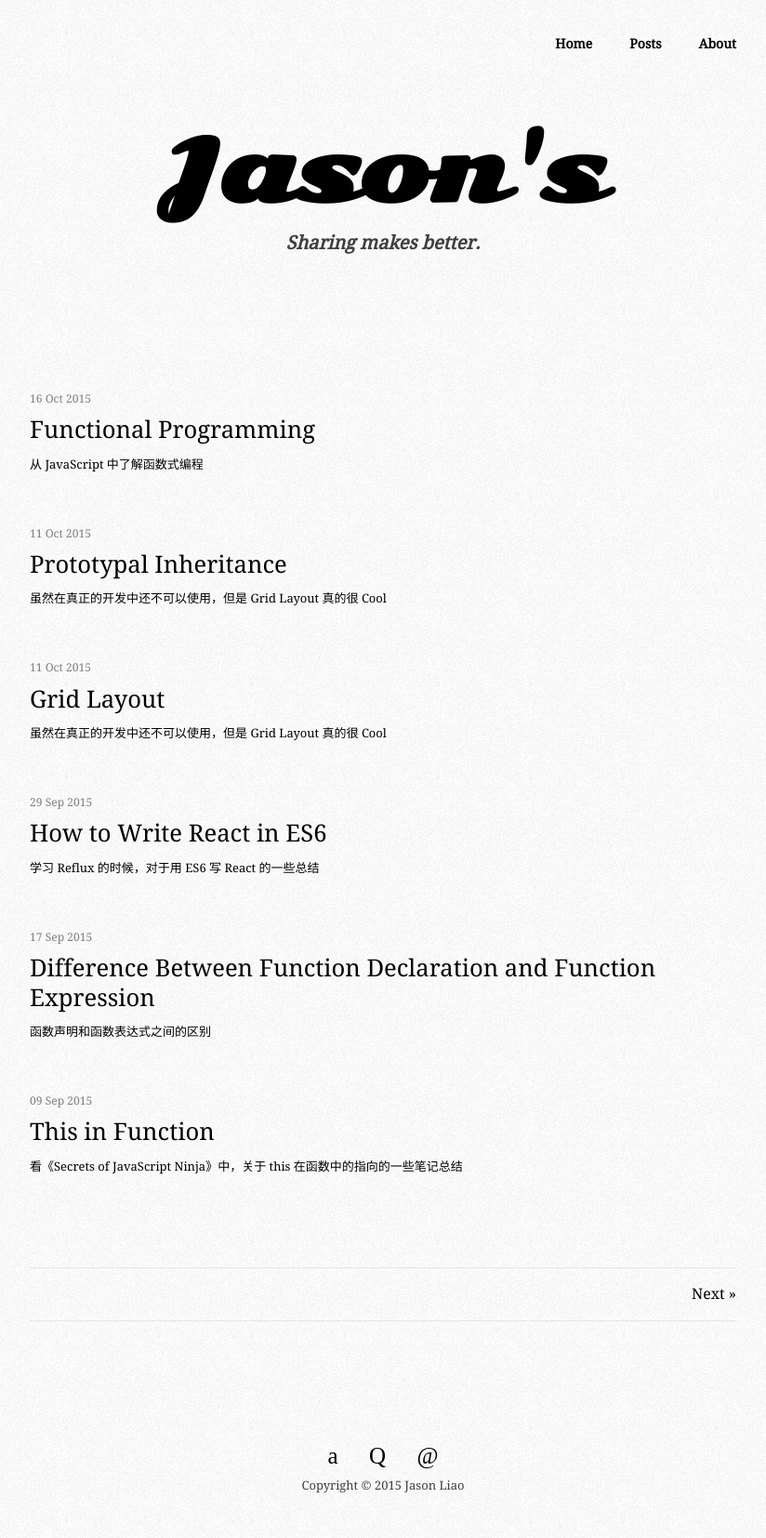
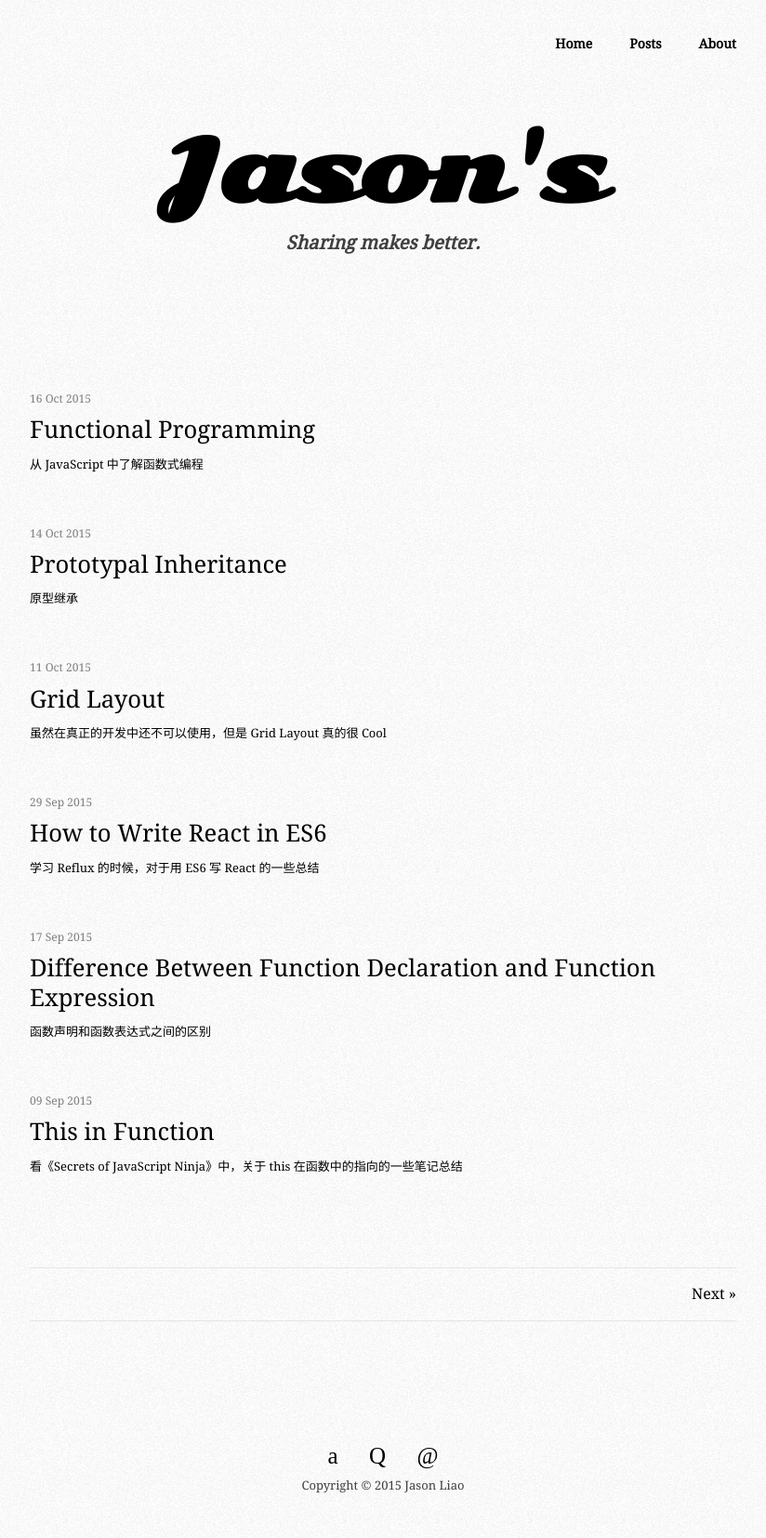
Before and after one commit to jasonliao/jasonliao.github.io, a Jekyll site: the page built from index.html, in a window 1280 px wide. Shown: the whole page at 93% size, without its empty margins (228-1052 px from the left). Built offline with Jekyll 4.4.1, drawn with Linux system fonts in a browser that asks for light colours; some web fonts are replaced; Markdown is read by kramdown in place of the engine named in the settings; the list of posts is cut into pages by our own code.

Commit message:
update posts

````diff
--- a/_posts/2015-10-14-prototypal-inheritance.md
+++ b/_posts/2015-10-14-prototypal-inheritance.md
@@ -2,8 +2,8 @@
 layout: post
 category: javascript, inheritance
 title: Prototypal Inheritance
-date: 2015-10-11
-summary: 虽然在真正的开发中还不可以使用，但是 Grid Layout 真的很 Cool
+date: 2015-10-14
+summary: 原型继承
 ---
 
 在大部分的语言中，都是类和对象的概念，类继承于其他类
@@ -19,7 +19,7 @@ JavaScript 中有很多种的实现继承的方法，这篇主要是写 **原型
 当访问一个子对象的属性和方法的时候，如果在子对象中找不到，就会沿着 `__proto__` 一直找到父对象
 
 ```javascript
-var animal ＝ { eat: true };
+var animal = { eat: true };
 var cat = { died: false };
 
 cat.__proto__ = animal;
@@ -32,7 +32,7 @@ console.log(cat.eat); // true
 # *Object.create* and *Object.getPrototypeOf*
 
 ```javascript
-var animal ＝ { eat: true };
+var animal = { eat: true };
 var cat = Object.create(animal);
 
 console.log(cat.eat); // true
````
